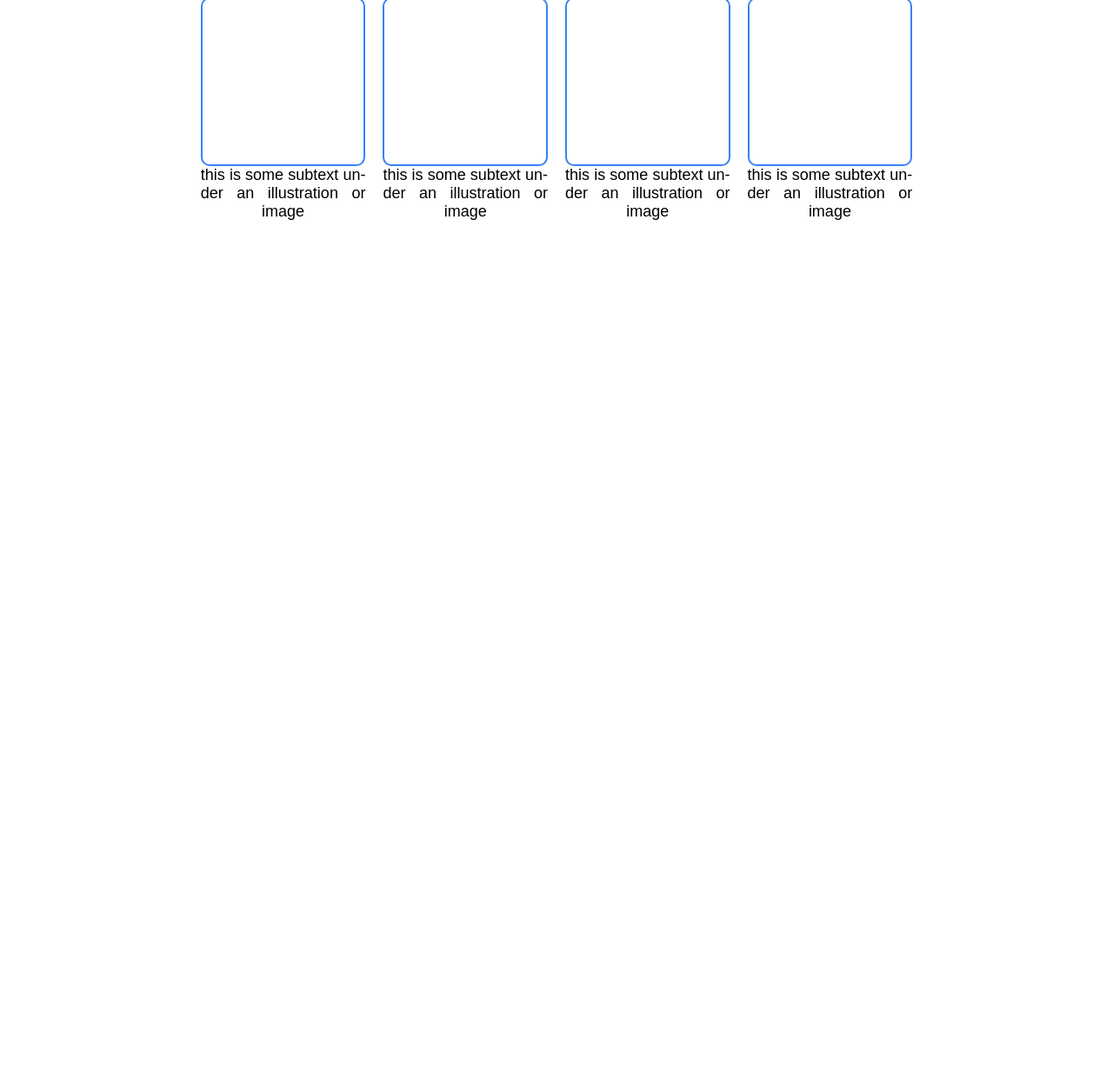
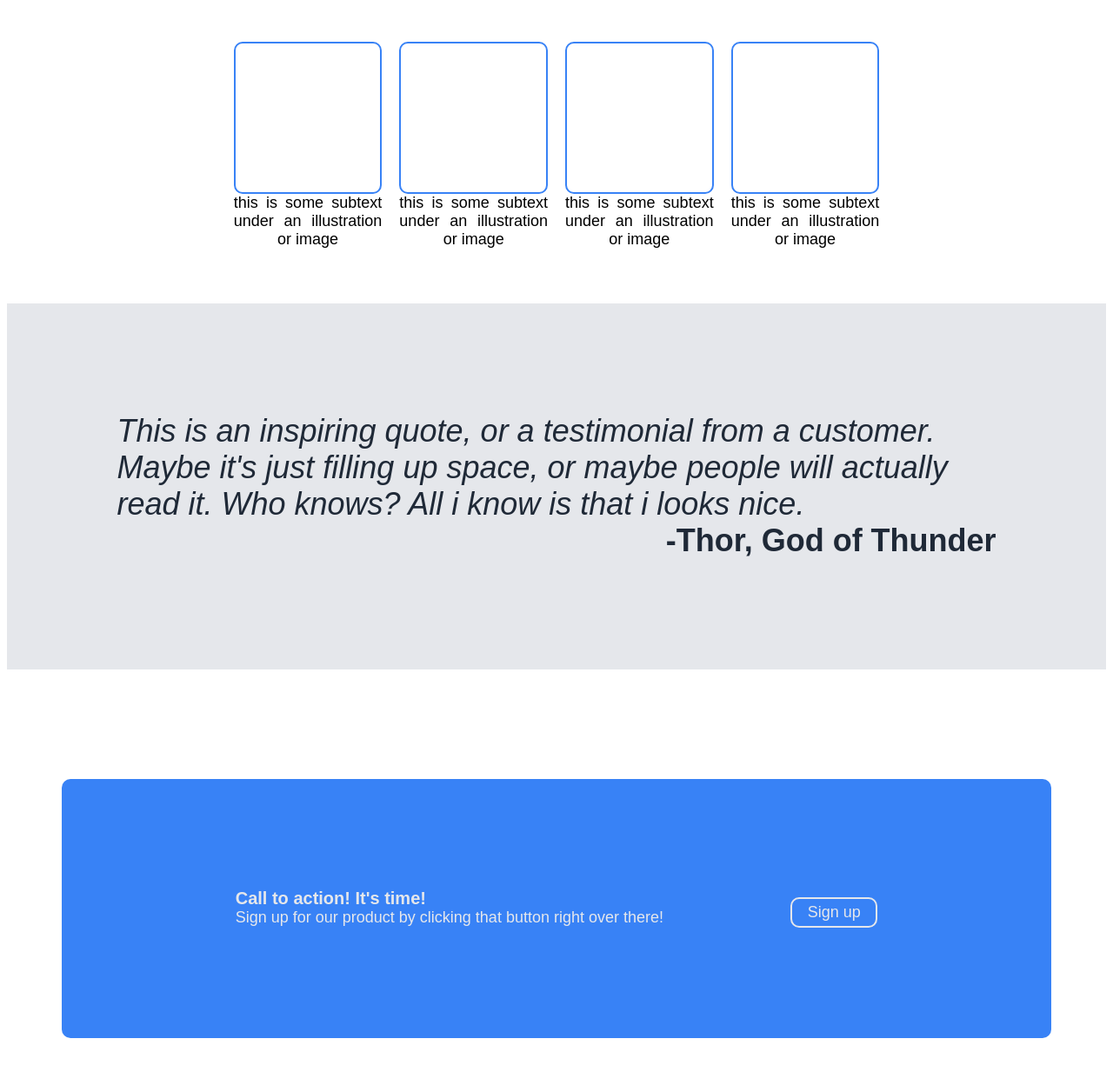
Before and after one commit to Leon-Wun/Landing_Page, a plain HTML site: page index.html in a window 1280 px wide. Shown: the part 679-1912 px from the top of the page at 87% size. Before the commit the page ends 941 px from the top, so only its background shows below. Drawn offline with Linux system fonts and the light colour scheme.

Commit message:
Added quote section Added final section

```diff
--- a/index.html
+++ b/index.html
@@ -7,6 +7,7 @@
     <link rel="stylesheet" href="styles.css" />
   </head>
   <body>
+    <div class="container1">
       <div class="header">
         <p class="logo">Header Logo</p>
         <ul>
@@ -32,7 +33,9 @@
           />
         </div>
       </div>
-    <div class="information">
+    </div>
+
+    <div class="container2">
       <div class="info-header">Some Random information</div>
       <div class="info-title">
         <div class="info-item">
@@ -61,5 +64,24 @@
         </div>
       </div>
     </div>
+
+    <div class="container3">
+      <div class="quote">
+        This is an inspiring quote, or a testimonial from a customer. Maybe it's
+        just filling up space, or maybe people will actually read it. Who knows?
+        All i know is that i looks nice.
+      </div>
+      <div class="source">-Thor, God of Thunder</div>
+    </div>
+
+    <div class="container4">
+      <div class="promote">
+        <div class="call">Call to action! It's time!</div>
+        <div class="message">
+          Sign up for our product by clicking that button right over there!
+        </div>
+      </div>
+      <button>Sign up</button>
+    </div>
   </body>
 </html>
--- a/styles.css
+++ b/styles.css
@@ -1,3 +1,6 @@
+.container1 {
+}
+
 .header {
   display: flex;
   justify-content: space-between;
@@ -65,6 +68,10 @@ button {
   min-height: 35px;
 }
 
+.container2 {
+  margin: 5%;
+}
+
 .info-header {
   display: flex;
   justify-content: center;
@@ -110,3 +117,55 @@ button {
   font-size: 18px;
   font-family: sans-serif;
 }
+
+.container3 {
+  display: flex;
+  flex-direction: column;
+  background-color: #e5e7eb;
+  padding: 10%;
+}
+
+.quote {
+  display: flex;
+  justify-content: center;
+  font-size: 36px;
+  color: #1f2937;
+  font-family: sans-serif;
+  font-weight: lighter;
+  font-style: italic;
+}
+
+.source {
+  display: flex;
+  justify-content: flex-end;
+  font-size: 36px;
+  color: #1f2937;
+  font-family: sans-serif;
+  font-weight: bolder;
+}
+
+.container4 {
+  display: flex;
+  justify-content: space-around;
+  background-color: #3882f6;
+  padding: 10%;
+  margin: 10% 5%;
+  border-radius: 10px;
+}
+
+.call {
+  color: #e5e7eb;
+  font-size: 20px;
+  font-family: sans-serif;
+  font-weight: bolder;
+}
+
+.message {
+  color: #e5e7eb;
+  font-size: 18px;
+  font-family: sans-serif;
+}
+
+.container4 > button {
+  border: 2px solid #e5e7eb;
+}
```
Lines whose indentation alone changed are shown as unchanged.
